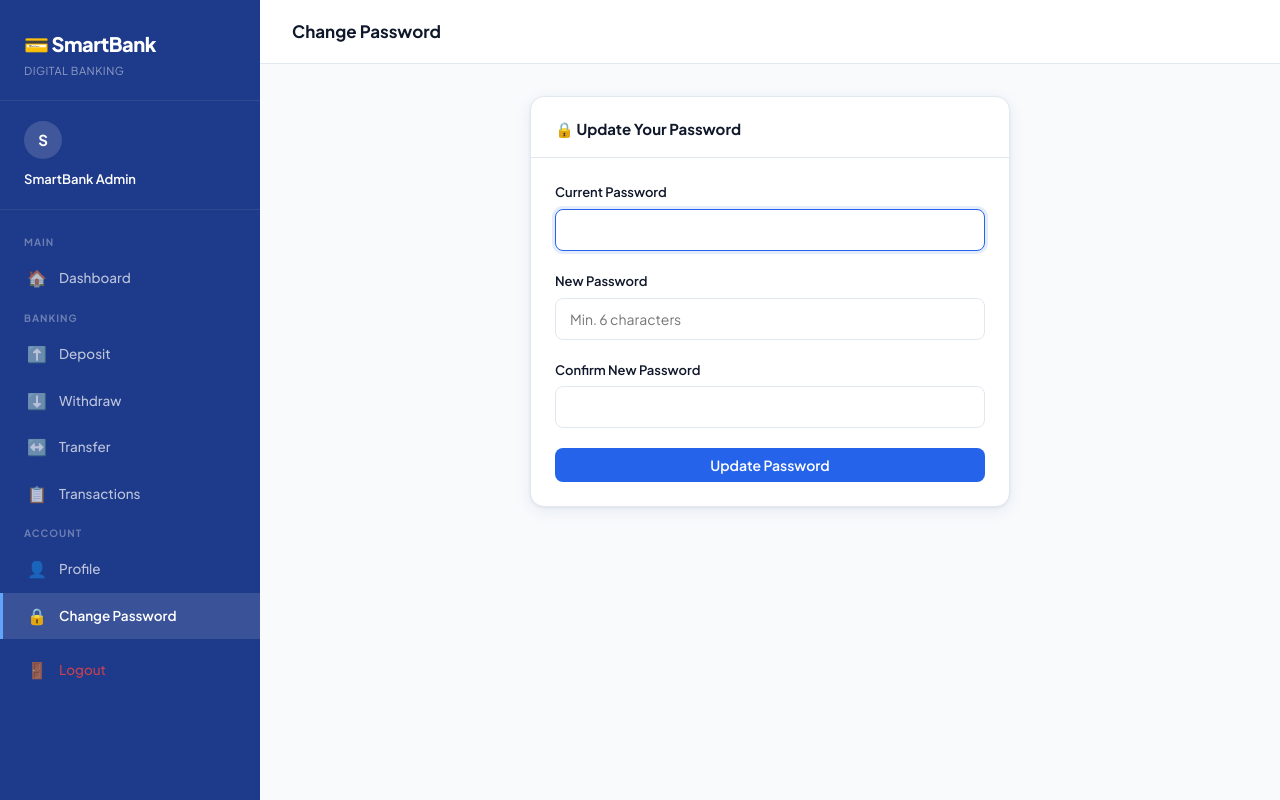
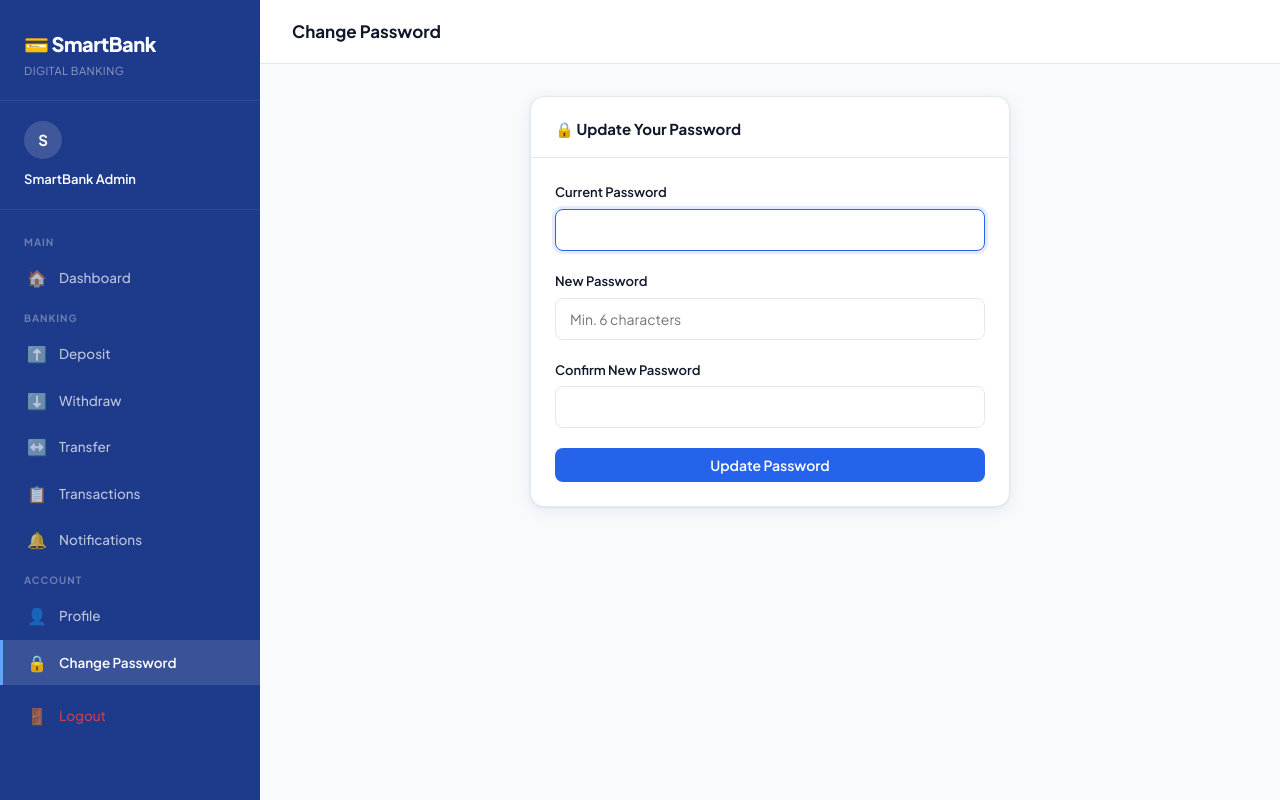
Before and after one commit to SoulReapeer/smartbank, a Flask app: page /change-password in a window 1280 px wide. Run offline with Flask 3, Linux system fonts and the light colour scheme; a user stored in the database is signed in.

Commit message:
Add notifications link to sidebar with badge
Added notifications link with unread badge to sidebar.

```diff
--- a/backend/templates/partials/sidebar.html
+++ b/backend/templates/partials/sidebar.html
@@ -29,6 +29,11 @@
     <a href="{{ url_for('banking.transactions') }}" class="{% if request.endpoint == 'banking.transactions' %}active{% endif %}">
       <span class="nav-icon">📋</span> Transactions
     </a>
+    <a href="{{ url_for('notifications.index') }}" class="{% if request.endpoint == 'notifications.index' %}active{% endif %}">
+      <span class="nav-icon">🔔</span> Notifications
+      <span id="sidebar-unread-badge" style="display:none;margin-left:auto;background:#EF4444;color:#fff;
+            font-size:10px;font-weight:700;padding:2px 7px;border-radius:10px;"></span>
+    </a>
     <div class="nav-section-label">Account</div>
     <a href="{{ url_for('dashboard.profile') }}" class="{% if request.endpoint == 'dashboard.profile' %}active{% endif %}">
       <span class="nav-icon">👤</span> Profile
```
